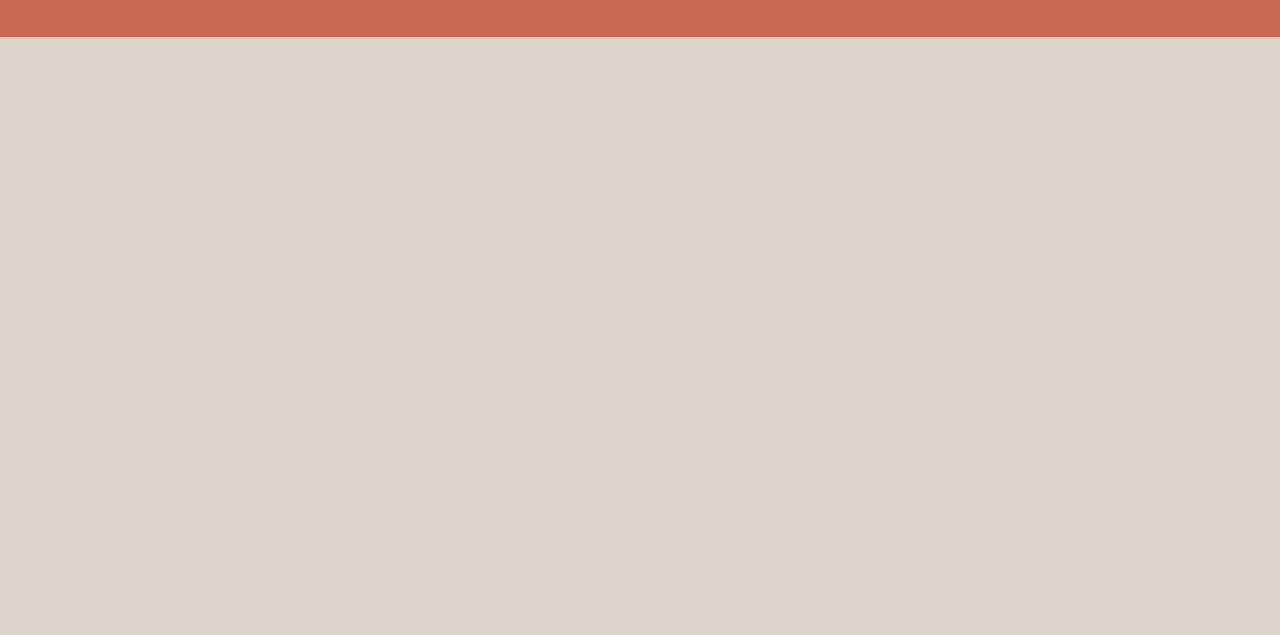
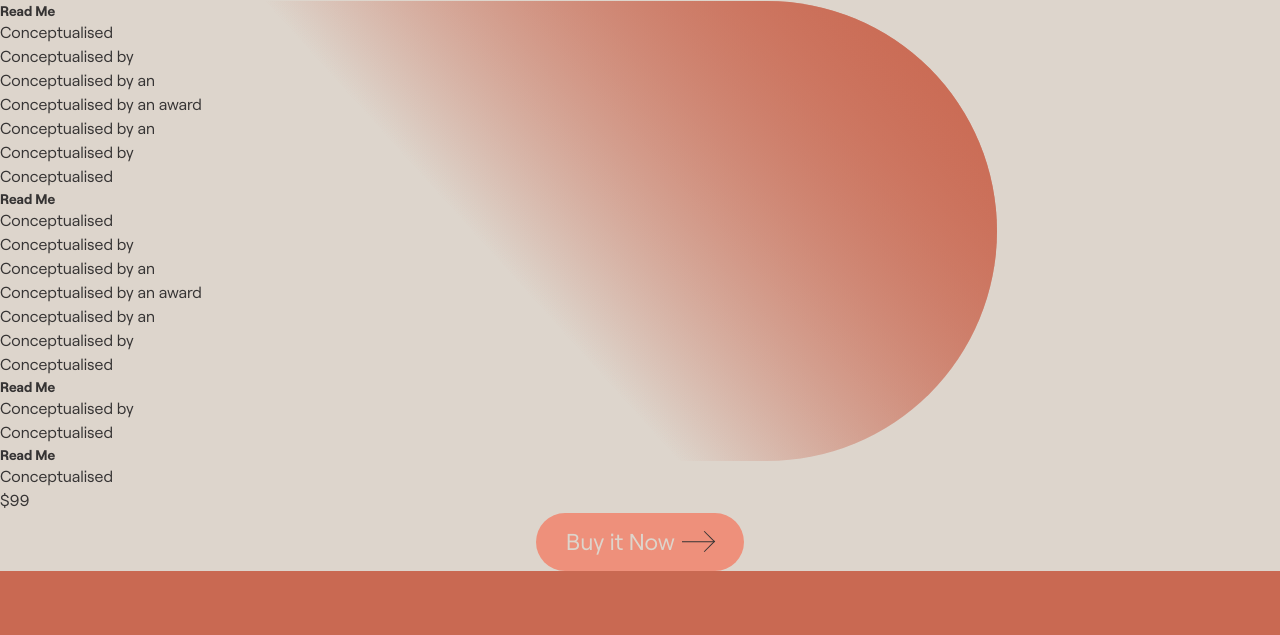
Before and after one commit to wenxiaofang2022/responsive, a website: page src/optimise.html in a window 1280 px wide. Shown: the part 5955-6590 px from the top of the page. Before the commit the page ends 5992 px from the top, so only its background shows below. Drawn offline with nearby package versions, Linux system fonts and the light colour scheme; files that its build step writes are made by us from their sources; files whose address does not match are found by name.

Commit message:
feat:弹窗布局

```diff
--- a/src/optimise.html
+++ b/src/optimise.html
@@ -88,6 +88,75 @@
           </section>
         </div>
       </section>
+      <!-- 弹窗 -->
+      <section class="c__optimise_modal">
+        <div class="s_modalbox">
+          <div class="s_modalbg"></div>
+          <article class="s_modalcontent">
+            <h2 class="s_title">
+              <span>Optimise Name</span>
+            </h2>
+            <h3 class="s_subtitle">Cancer Risk</h3>
+            <article class="s_imgbox">
+              <figure class="s_graffiti">
+                <img src="@@webRoot/img/logo-healthcare.svg">
+              </figure>
+              <p class="s_desc">Conceptualised by an award-winning team of spatial and user experience Conceptualised by an award-winning team of spatial and user experience</p>
+            </article>
+            <article class="s_ullist">
+              <div class="u__shapelinear v_shape"></div>
+              <div class="u__shapelinear v_shape"></div>
+              <article class="s_ul">
+                <section class="c_infolist">
+                  <h4>Read Me</h4>
+                  <ul>
+                    <li>Conceptualised</li>
+                    <li>Conceptualised by</li>
+                    <li>Conceptualised by an </li>
+                    <li>Conceptualised by an award</li>
+                    <li>Conceptualised by an</li>
+                    <li>Conceptualised by</li>
+                    <li>Conceptualised</li>
+                  </ul>
+                </section>
+              </article>
+              <article class="s_ul">
+                <section class="c_infolist">
+                  <h4>Read Me</h4>
+                  <ul>
+                    <li>Conceptualised</li>
+                    <li>Conceptualised by</li>
+                    <li>Conceptualised by an </li>
+                    <li>Conceptualised by an award</li>
+                    <li>Conceptualised by an</li>
+                    <li>Conceptualised by</li>
+                    <li>Conceptualised</li>
+                  </ul>
+                </section>
+                <section class="c_infolist">
+                  <h4>Read Me</h4>
+                  <ul>
+                    <li>Conceptualised by</li>
+                    <li>Conceptualised</li>
+                  </ul>
+                </section>
+                <section class="c_infolist">
+                  <h4>Read Me</h4>
+                  <ul>
+                    <li>Conceptualised</li>
+                  </ul>
+                </section>
+                <section class="c_buybox">
+                  <p class="s_price">$99</p>
+                  <div class="u__btncta">
+                    <a href="#">Buy it Now<span></span></a>
+                  </div>
+                </section>
+              </article>
+            </article>
+          </article>
+        </div>
+      </section>
     </section>
   </main>
   @@include("include/footer.htm")
```
